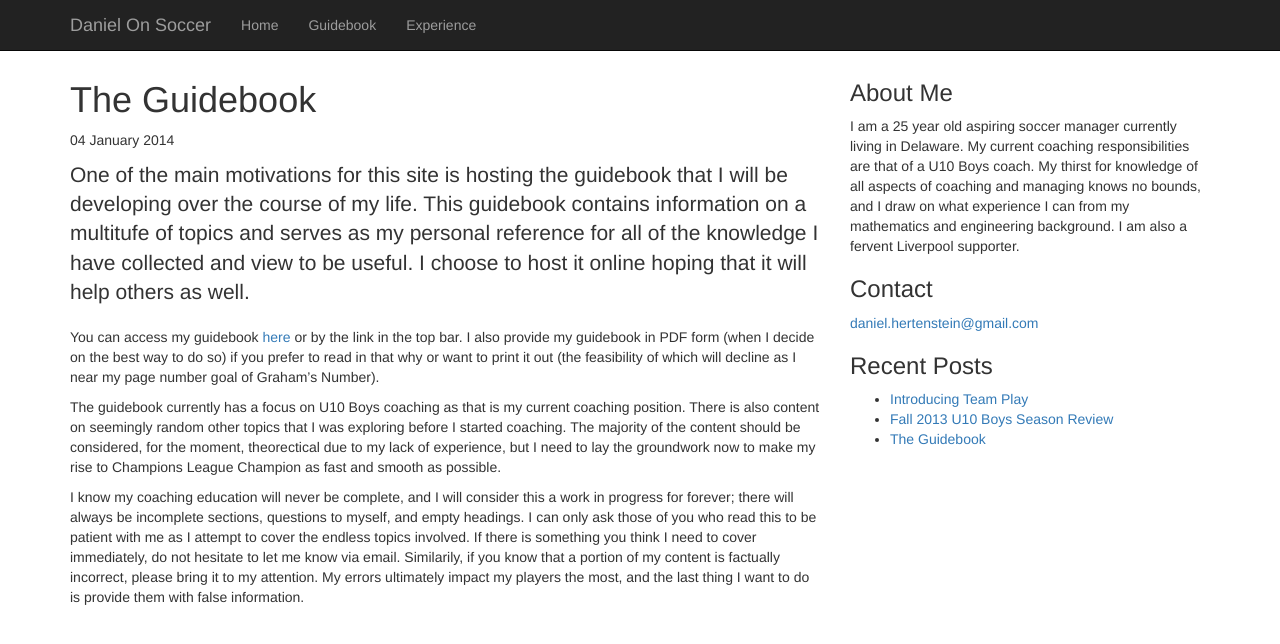
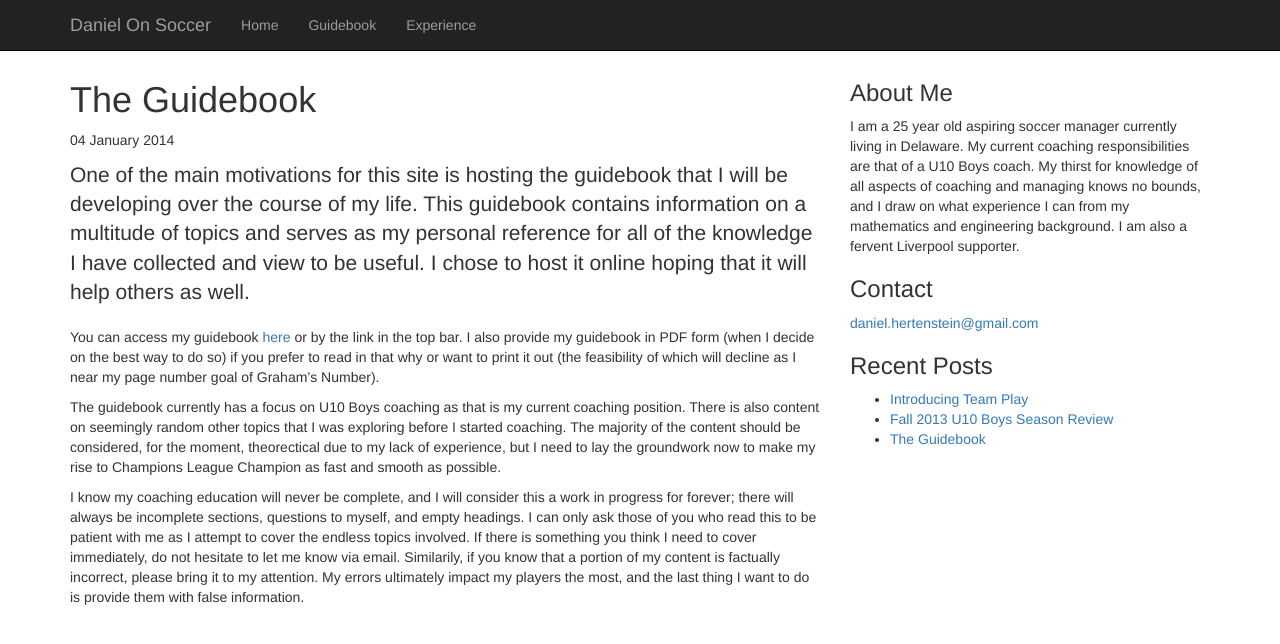
Before and after one commit to danielhertenstein/Soccer-Website, a Jekyll site: the page built from _posts/2014-01-04-coaching-guidebook.md, in a window 1280 px wide. Shown: the top 644 px of the page. Built offline with Jekyll 4.4.1, drawn with Linux system fonts in a browser that asks for light colours; nearby versions of some CDN libraries.

Commit message:
Fixes spelling errors in coaching guidebook post.

```diff
--- a/_posts/2014-01-04-coaching-guidebook.md
+++ b/_posts/2014-01-04-coaching-guidebook.md
@@ -2,7 +2,7 @@
 layout: post
 title: The Guidebook
 ---
-<p class="lead">One of the main motivations for this site is hosting the guidebook that I will be developing over the course of my life. This guidebook contains information on a multitufe of topics and serves as my personal reference for all of the knowledge I have collected and view to be useful. I choose to host it online hoping that it will help others as well.</p>
+<p class="lead">One of the main motivations for this site is hosting the guidebook that I will be developing over the course of my life. This guidebook contains information on a multitude of topics and serves as my personal reference for all of the knowledge I have collected and view to be useful. I chose to host it online hoping that it will help others as well.</p>
 
 You can access my guidebook [here](/guidebook) or by the link in the top bar. I also provide my guidebook in PDF form (when I decide on the best way to do so) if you prefer to read in that why or want to print it out (the feasibility of which will decline as I near my page number goal of Graham's Number).
 
```
